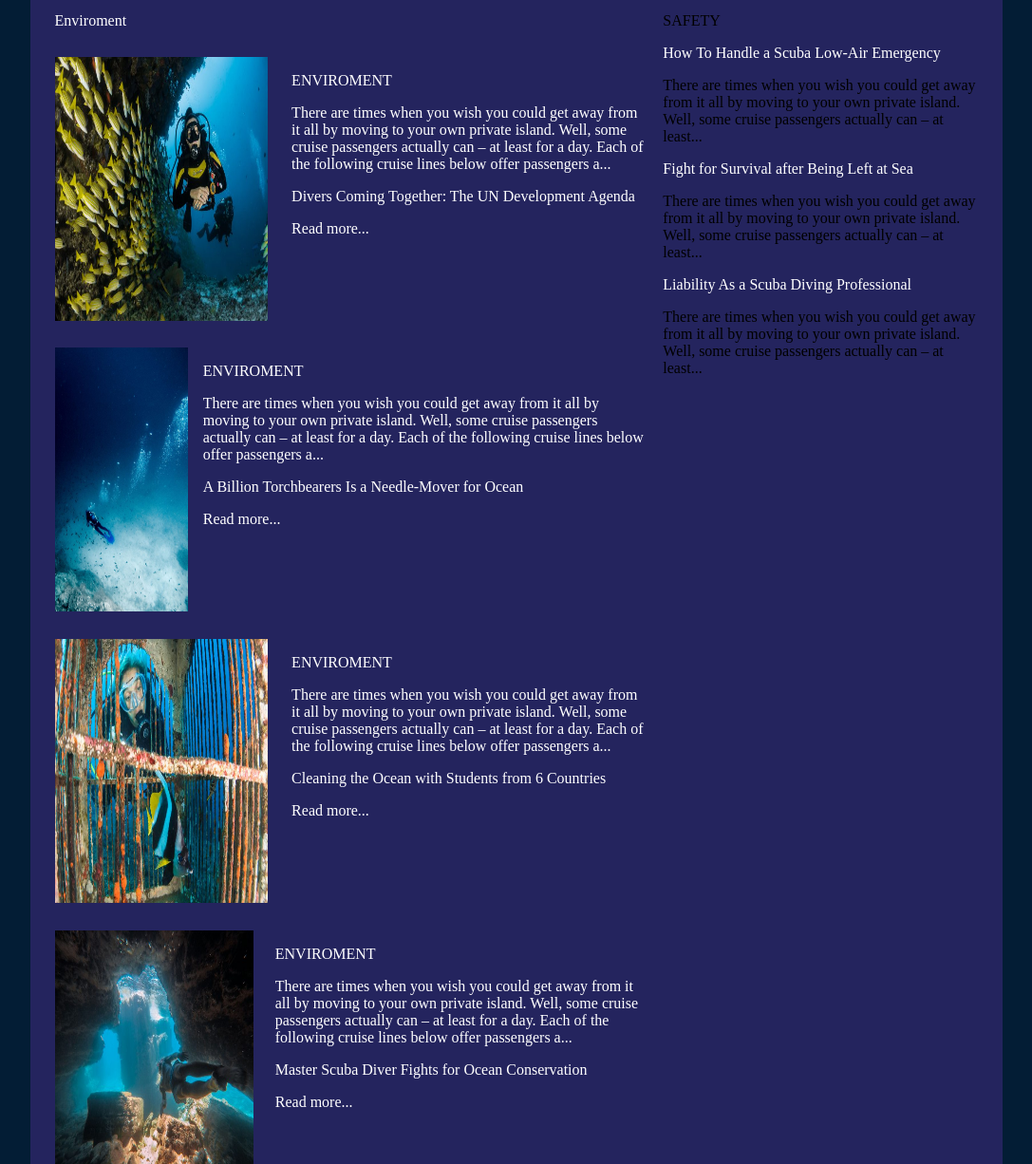
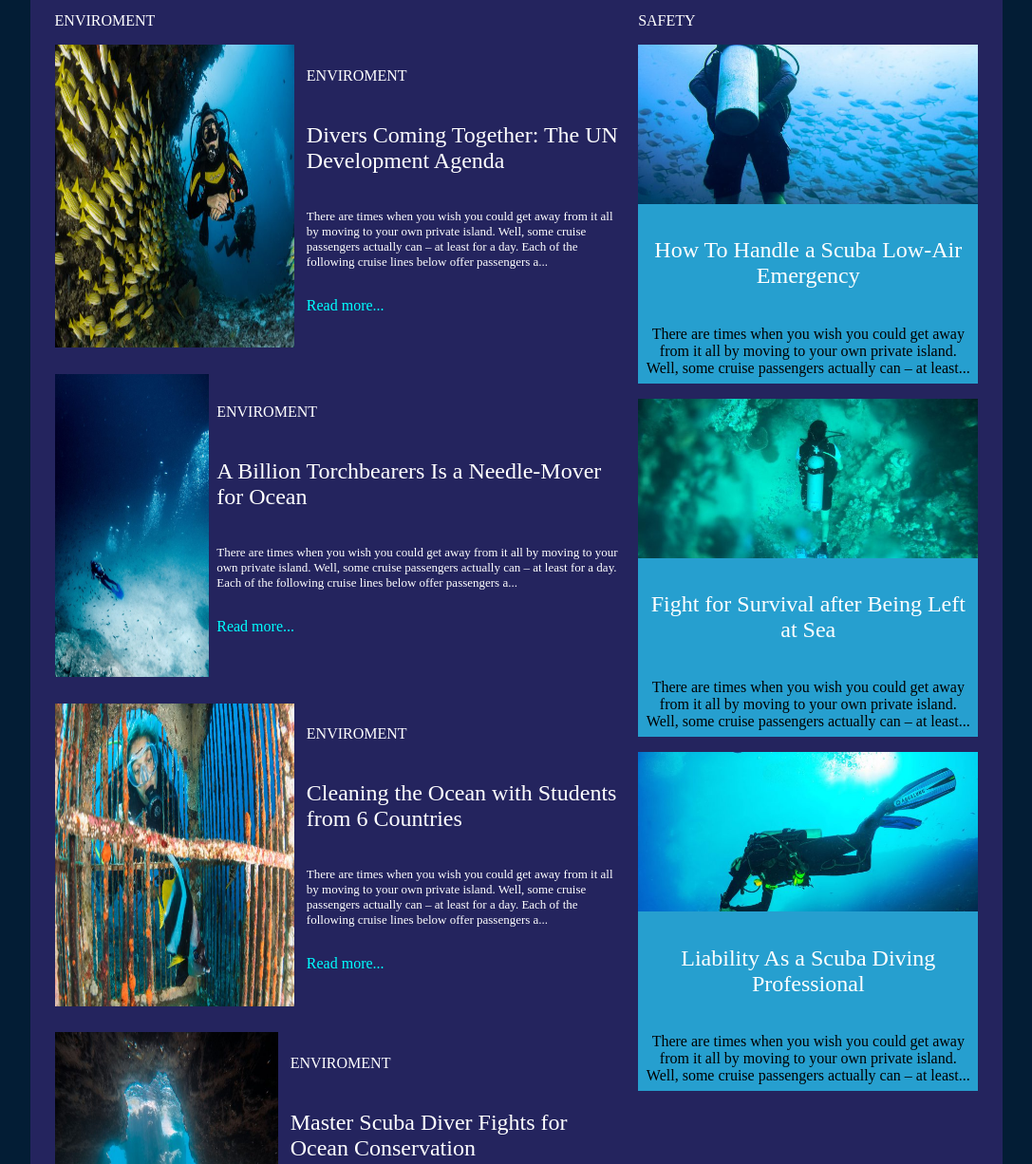
Before and after one commit to HaiGentle/Cut__template, a plain HTML site: page source/index.html in a window 1280 px wide. Shown: the part 3389-4615 px from the top of the page at 95% size, without its empty margins (96-1183 px from the left). Drawn offline with Linux system fonts and the light colour scheme.

Commit message:
hoan thanh code desktop

```diff
--- a/source/index.html
+++ b/source/index.html
@@ -240,54 +240,48 @@
         </div>
         <div class="content__flexbox gallery">
             <div class="flexbox__child flexbox__child--margin-right">
-                <img class="flexbox__img" src="../image/content/gallery/1.jpg"
-                    alt="">
+                <img class="flexbox__img" src="../image/content/gallery/1.jpg" alt="">
             </div>
             <div class="flexbox__child flexbox__child--margin-right">
-                <img class="flexbox__img" src="../image/content/gallery/2.jpg"
-                    alt="">
+                <img class="flexbox__img" src="../image/content/gallery/2.jpg" alt="">
             </div>
             <div class="flexbox__child">
-                <img class="flexbox__img" src="../image/content/gallery/3.jpg"
-                    alt="">
+                <img class="flexbox__img" src="../image/content/gallery/3.jpg" alt="">
             </div>
             <div class="flexbox__child flexbox__child--margin-right flexbox__child--margin-top">
-                <img class="flexbox__img" src="../image/content/gallery/4.jpg"
-                    alt="">
+                <img class="flexbox__img" src="../image/content/gallery/4.jpg" alt="">
             </div>
             <div class="flexbox__child flexbox__child--margin-right flexbox__child--margin-top">
-                <img class="flexbox__img" src="../image/content/gallery/5.jpg"
-                    alt="">
+                <img class="flexbox__img" src="../image/content/gallery/5.jpg" alt="">
             </div>
             <div class="flexbox__child flexbox__child--margin-top">
-                <img class="flexbox__img" src="../image/content/gallery/6.jpg"
-                    alt="">
+                <img class="flexbox__img" src="../image/content/gallery/6.jpg" alt="">
             </div>
         </div>
         <div class="content__envir -background-color-24245e -margin-10-10-0-10 -padding-2">
             <div class="envir__head-img"></div>
             <div class="envir__main -display-flex">
                 <div class="envir__info -color-white -flex-grow-2 -margin-right-2">
-                    <p>Enviroment</p>
-                    <div class="envir__desc -display-flex -padding-2-0">
+                    <p>ENVIROMENT</p>
+                    <div class="envir__desc -display-flex -padding-bot-2">
                         <a href="#">
                             <img class="envir__img" src="../image/content/envir/envir_1.jpg" alt="">
                         </a>
-                        <div class="envir__text -width-100">
+                        <div class="envir__text -width-100 -display-flex -flex-direction-column -justify-content-center">
                             <a href="#">
-                                <p>ENVIROMENT</p>
-                                <p>There are times when you wish you could get away
+                                <p class="-margin-top-0">ENVIROMENT</p>
+                            </a>
+                            <a href="#">
+                                <p class="-font-size-24px">Divers Coming Together: The UN Development Agenda</p>
+                            </a>
+                            <p class="-font-size-13px">There are times when you wish you could get away
                                 from it all by moving to your own private island.
                                 Well, some cruise passengers actually can – at
                                 least for a day. Each of the following cruise
                                 lines below offer passengers a...
                             </p>
-                            </a>
                             <a href="#">
-                                <p>Divers Coming Together: The UN Development Agenda</p>
-                            </a>
-                            <a href="#">
-                                <p>Read more...</p>
+                                <p class="-color-aqua">Read more...</p>
                             </a>
                         </div>
                     </div>
@@ -295,21 +289,21 @@
                         <a href="#">
                             <img class="envir__img" src="../image/content/envir/envir_2.jpg" alt="">
                         </a>
-                        <div class="envir__text -width-100">
+                        <div class="envir__text -width-100 -display-flex -flex-direction-column -justify-content-center">
                             <a href="#">
-                                <p>ENVIROMENT</p>
-                                <p>There are times when you wish you could get away
+                                <p class="-margin-top-0">ENVIROMENT</p>
+                            </a>
+                            <a href="">
+                                <p class="-font-size-24px">A Billion Torchbearers Is a Needle-Mover for Ocean</p>
+                            </a>
+                            <p class="-font-size-13px">There are times when you wish you could get away
                                 from it all by moving to your own private island.
                                 Well, some cruise passengers actually can – at
                                 least for a day. Each of the following cruise
                                 lines below offer passengers a...
                             </p>
-                            </a>
                             <a href="">
-                                <p>A Billion Torchbearers Is a Needle-Mover for Ocean</p>
-                            </a>
-                            <a href="">
-                                <p>Read more...</p>
+                                <p class="-color-aqua">Read more...</p>
                             </a>
                         </div>
                     </div>
@@ -317,21 +311,21 @@
                         <a href="#">
                             <img class="envir__img" src="../image/content/envir/envir_3.jpg" alt="">
                         </a>
-                        <div class="envir__text -width-100">
+                        <div class="envir__text -width-100 -display-flex -flex-direction-column -justify-content-center">
                             <a href="#">
-                                <p>ENVIROMENT</p>
-                                <p>There are times when you wish you could get away
+                                <p class="-margin-top-0">ENVIROMENT</p>
+                            </a>
+                            <a href="">
+                                <p class="-font-size-24px">Cleaning the Ocean with Students from 6 Countries</p>
+                            </a>
+                            <p class="-font-size-13px">There are times when you wish you could get away
                                 from it all by moving to your own private island.
                                 Well, some cruise passengers actually can – at
                                 least for a day. Each of the following cruise
                                 lines below offer passengers a...
                             </p>
-                            </a>
                             <a href="">
-                                <p>Cleaning the Ocean with Students from 6 Countries</p>
-                            </a>
-                            <a href="">
-                                <p>Read more...</p>
+                                <p class="-color-aqua">Read more...</p>
                             </a>
                         </div>
                     </div>
@@ -339,21 +333,21 @@
                         <a href="#">
                             <img class="envir__img" src="../image/content/envir/envir_4.jpg" alt="">
                         </a>
-                        <div class="envir__text -width-100">
+                        <div class="envir__text -width-100 -display-flex -flex-direction-column -justify-content-center">
                             <a href="#">
-                                <p>ENVIROMENT</p>
-                                <p>There are times when you wish you could get away
+                                <p class="-margin-top-0">ENVIROMENT</p>
+                            </a>
+                            <a href="">
+                                <p class="-font-size-24px">Master Scuba Diver Fights for Ocean Conservation</p>
+                            </a>
+                            <p class="-font-size-13px">There are times when you wish you could get away
                                 from it all by moving to your own private island.
                                 Well, some cruise passengers actually can – at
                                 least for a day. Each of the following cruise
                                 lines below offer passengers a...
                             </p>
-                            </a>
                             <a href="">
-                                <p>Master Scuba Diver Fights for Ocean Conservation</p>
-                            </a>
-                            <a href="">
-                                <p>Read more...</p>
+                                <p class="-color-aqua">Read more...</p>
                             </a>
                         </div>
                     </div>
@@ -361,60 +355,63 @@
                         <a href="#">
                             <img class="envir__img" src="../image/content/envir/envir_5.jpg" alt="">
                         </a>
-                        <div class="envir__text -width-100">
+                        <div class="envir__text -width-100 -display-flex -flex-direction-column -justify-content-center">
                             <a href="#">
-                                <p>ENVIROMENT</p>
-                                <p>There are times when you wish you could get away
+                                <p class="-margin-top-0">ENVIROMENT</p>
+                            </a>
+                            <a href="">
+                                <p class="-font-size-24px">10 Facts About Seagrass You Probably Didn’t Know</p>
+                            </a>
+                            <p class="-font-size-13px">There are times when you wish you could get away
                                 from it all by moving to your own private island.
                                 Well, some cruise passengers actually can – at
                                 least for a day. Each of the following cruise
                                 lines below offer passengers a...
                             </p>
-                            </a>
                             <a href="">
-                                <p>10 Facts About Seagrass You Probably Didn’t Know</p>
-                            </a>
-                            <a href="">
-                                <p>Read more...</p>
+                                <p class="-margin-bot-0 -color-aqua">Read more...</p>
                             </a>
                         </div>
                     </div>
                 </div>
                 <div class="safe__info -flex-grow-1">
-                    <p>SAFETY</p>
-                    <div class="safe__desc -position-stiky">
-                        <div class="safe__text">
+                    <p class="-color-white">SAFETY</p>
+                    <div class="safe__desc -position-sticky -top-0 -text-align">
+                        <div class="safe__text -background-color-40-212-255-07">
                             <a href="">
-                                <div class="safe__img1"></div>
+                                <img class="safe__img -width-100 -height-168px -object-fit-cover"
+                                    src="../image/content/envir/safe/envir_safe1.jpg" alt="">
                             </a>
                             <a href="">
-                                <p>How To Handle a Scuba Low-Air Emergency</p>
+                                <p class="-padding-2 -font-size-24px">How To Handle a Scuba Low-Air Emergency</p>
                             </a>
-                            <p>There are times when you wish you could get away
+                            <p class="-padding-2">There are times when you wish you could get away
                                 from it all by moving to your own private island.
                                 Well, some cruise passengers actually can – at least...
                             </p>
                         </div>
-                        <div class="safe__text">
+                        <div class="safe__text -background-color-40-212-255-07">
                             <a href="">
-                                <div class="safe__img2"></div>
+                                <img class="safe__img -width-100 -height-168px -object-fit-cover"
+                                    src="../image/content/envir/safe/envir_safe2.jpg" alt="">
                             </a>
                             <a href="">
-                                <p>Fight for Survival after Being Left at Sea</p>
+                                <p class="-padding-2 -font-size-24px">Fight for Survival after Being Left at Sea</p>
                             </a>
-                            <p>There are times when you wish you could get away from
+                            <p class="-padding-2">There are times when you wish you could get away from
                                 it all by moving to your own private island. Well,
                                 some cruise passengers actually can – at least...
                             </p>
                         </div>
-                        <div class="safe__text">
+                        <div class="safe__text -background-color-40-212-255-07">
                             <a href="">
-                                <div class="safe__img3"></div>
+                                <img class="safe__img -width-100 -height-168px -object-fit-cover"
+                                    src="../image/content/envir/safe/envir_safe3.jpg" alt="">
                             </a>
                             <a href="">
-                                <p>Liability As a Scuba Diving Professional</p>
+                                <p class="-padding-2 -font-size-24px">Liability As a Scuba Diving Professional</p>
                             </a>
-                            <p>There are times when you wish you could get away from
+                            <p class="-padding-2">There are times when you wish you could get away from
                                 it all by moving to your own private island. Well,
                                 some cruise passengers actually can – at least...
                             </p>
--- a/source/style.css
+++ b/source/style.css
@@ -260,9 +260,12 @@ padding: 2%;
     background-size: 100% auto;
     background-repeat: no-repeat;
 }
+.-margin-top-0{
+    margin-top: 0;
+}
 .envir__img{
-    width: 90%;
-    height: 278px;
+    width: 95%;
+    height: 319px;
 }
 .-width-100{
     width: 100%;
@@ -273,6 +276,48 @@ padding: 2%;
 .-padding-top-2{
     padding-top: 2%;
 }
+.-padding-bot-2{
+    padding-bottom: 2%;
+}
 .-margin-right-2{
     margin-right: 2%;
 }
+.-position-sticky{
+    position: sticky;
+}
+.-margin-bot-0{
+    margin-bottom: 0;
+}
+.-height-98{
+    height: 98%;
+}
+.-top-0{
+    top: 0;
+}
+.-height-168px{
+    height: 168px;
+}
+.-background-color-40-212-255-07{
+    background-color: rgba(40,212,255,0.7);
+}
+.-font-size-13px{
+    font-size: 13px;
+}
+.-text-align{
+    text-align: center;
+}
+.-font-size-24px{
+    font-size: 24px;
+}
+.-flex-direction-column{
+    flex-direction: column;
+}
+.-justify-content-center{
+    justify-content: center;
+}
+.-color-aqua{
+    color: aqua;
+}
+.-object-fit-cover{
+    object-fit: cover;
+}
```
Lines whose indentation alone changed are shown as unchanged.
